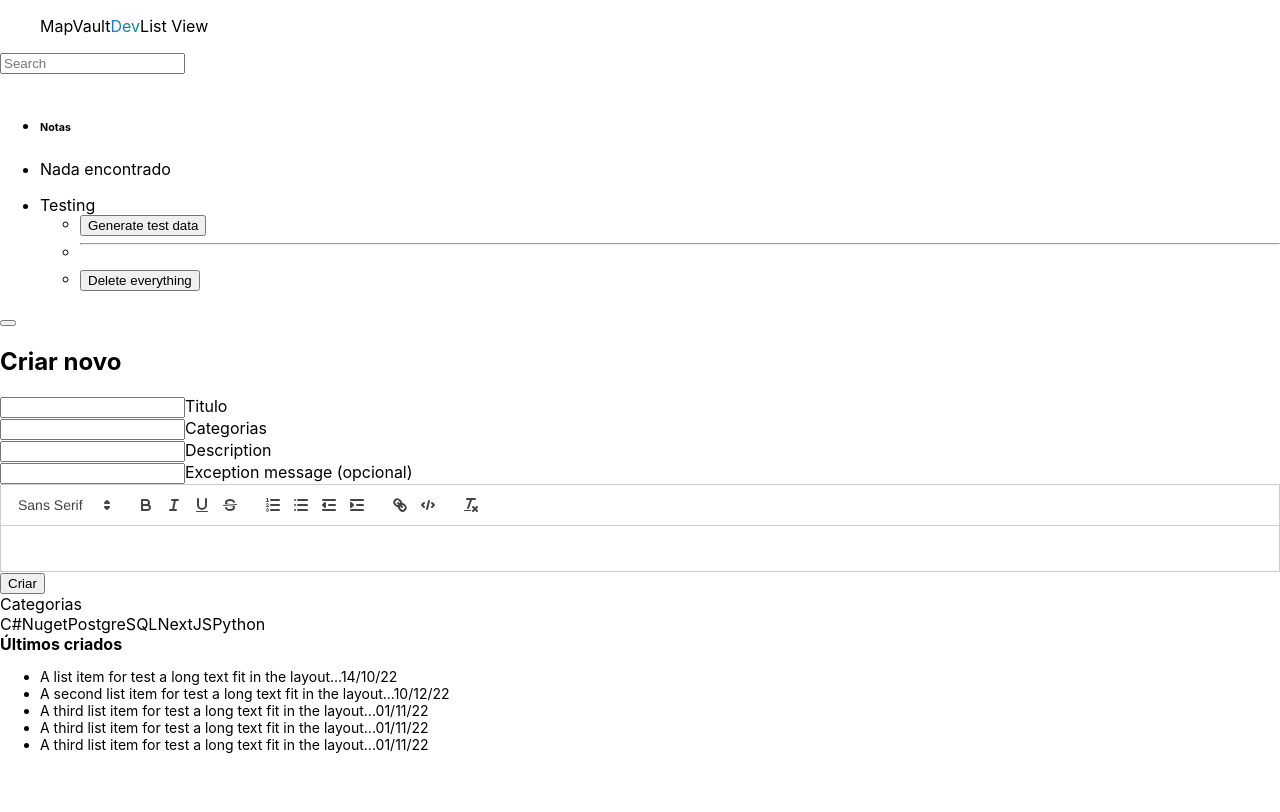
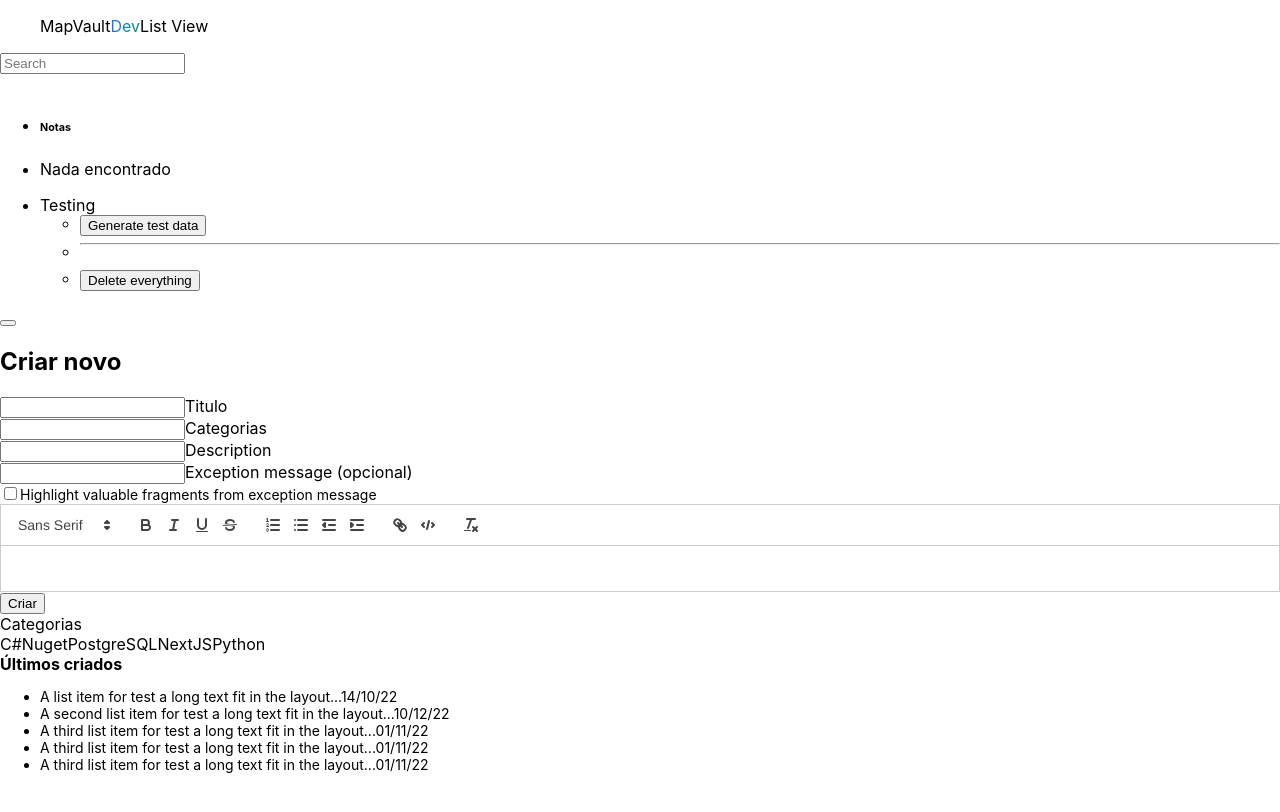
Before and after one commit to pedrofgd/mapvault, a Next.js app in the folder web/: page /new in a window 1280 px wide. Shown: the top 812 px of the page. Built offline with nearby package versions, Linux system fonts and the light colour scheme.

Commit message:
web: feat #35: checkbox para opcao de highlight na exception message na tela de criar nota

```diff
--- a/web/pages/new.tsx
+++ b/web/pages/new.tsx
@@ -16,6 +16,7 @@ export default function New() {
    const [categories, setCategories] = useState('')
    const [description, setDescription] = useState('')
    const [exceptionMessage, setExceptionMessage] = useState('')
+   const [highlightMessage, setHighlightMessage] = useState(false)
    const { content, setContent } = useEditor()
 
    useEffect(() => {
@@ -32,6 +33,7 @@ export default function New() {
          categories: categoriesArray,
          description,
          exceptionMessage,
+         highlightMessage,
          content
       })
 
@@ -101,6 +103,17 @@ export default function New() {
                               type="text" className="form-control" id="floatingInput"
                               onChange={(e) => setExceptionMessage(e.target.value)} />
                            <label htmlFor="floatingInput">Exception message (opcional)</label>
+
+                           <div className="form-check pt-3 d-flex">
+                              <input className="form-check-input" type="checkbox"
+                                 onClick={() => {
+                                    setHighlightMessage(!highlightMessage)
+                                    console.log(highlightMessage)
+                                 }} />
+                              <label className="form-check-label ps-1" style={{fontSize: '14px'}}>
+                                 Highlight valuable fragments from exception message
+                           </label>
+                           </div>
                         </div>
 
                         <Editor />
```
